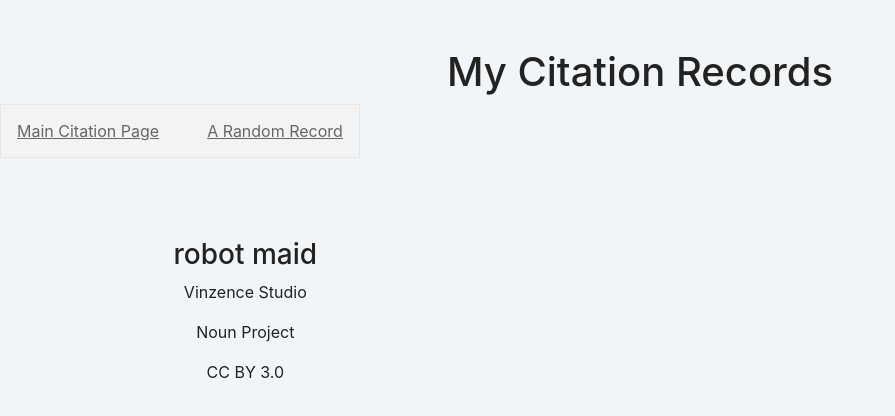
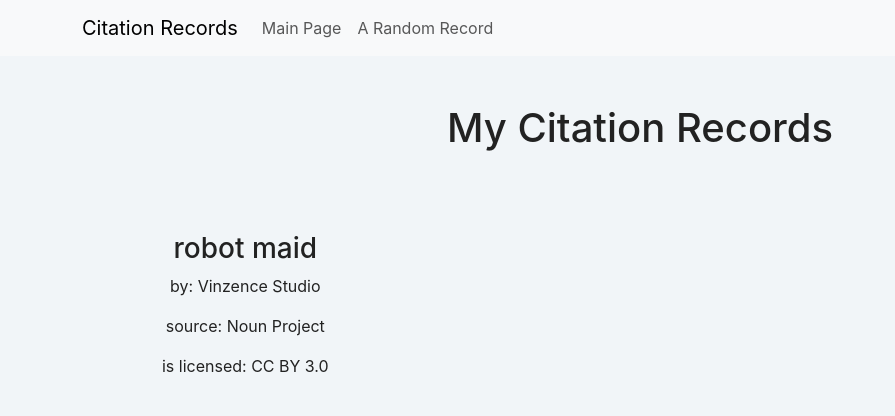
Before and after one commit to scotcorm/ccreactwk2, a React (Create React App) app: page /citations/0 in a window 1280 px wide. Shown: the top 416 px of the page, without its empty margins (0-895 px from the left). Built offline with nearby package versions, Linux system fonts and the light colour scheme.

Commit message:
added react-bootstrap and started new license pg

```diff
--- a/package.json
+++ b/package.json
@@ -8,6 +8,7 @@
     "@testing-library/user-event": "^13.5.0",
     "bootstrap": "^5.3.2",
     "react": "^18.2.0",
+    "react-bootstrap": "^2.9.1",
     "react-dom": "^18.2.0",
     "react-router-dom": "^6.20.1",
     "react-scripts": "5.0.1",
--- a/src/App.js
+++ b/src/App.js
@@ -4,32 +4,51 @@
 import './App.css';
 import Homepage from './components/HomePage';
 import RandomPage from './components/RandomPage';
-// import { Route } from 'react-router';
+
 import { Link, Route, Routes } from 'react-router-dom';
 import CitationDetails from './components/CitationDetails';
+import { Container, Nav, Navbar } from 'react-bootstrap';
 
 function App() {
   const [citationList, setCitationList] = useState(TEST_CITATIONS);
 
   return (
     <div>
+      <Navbar className='nav' bg='light' data-bs-theme='light'>
+        <Container>
+          <Navbar.Brand as={Link} to='/'>
+            Citation Records
+          </Navbar.Brand>
+          <Nav className='me-auto'>
+            <Nav.Link as={Link} to='/'>
+              Main Page
+            </Nav.Link>
+            <Nav.Link as={Link} to='/random'>
+              A Random Record
+            </Nav.Link>
+            {/* <Nav.Link as={Link} to='/LicenseInfo'>
+              Information about Licenses
+            </Nav.Link> */}
+          </Nav>
+        </Container>
+      </Navbar>
       <h1>My Citation Records</h1>
-      <div className="nav">
+      {/* <div className='nav'>
         <ul>
           <li>
             {' '}
-            <Link to="/" className="btn-link me-3">
+            <Link to='/' className='btn-link me-3'>
               Main Citation Page
             </Link>
           </li>
           <li>
             {' '}
-            <Link to="/random" className="btn-link">
+            <Link to='/random' className='btn-link'>
               A Random Record
             </Link>
           </li>
         </ul>
-      </div>
+      </div> */}
 
       {/* <Link to="/" className="btn-link me-3">
         Home
@@ -38,15 +57,15 @@
         Random
       </Link> */}
 
-      <div className="cardFilters">
+      <div className='cardFilters'>
         <Routes>
-          <Route path="/" element={<Homepage citationList={citationList} />} />
+          <Route path='/' element={<Homepage citationList={citationList} />} />
           <Route
-            path="/random"
+            path='/random'
             element={<RandomPage citationList={citationList} />}
           />
           <Route
-            path="/citations/:citationId"
+            path='/citations/:citationId'
             element={<CitationDetails citationList={citationList} />}
           />
         </Routes>
--- a/src/components/CitationDetails.js
+++ b/src/components/CitationDetails.js
@@ -14,9 +14,9 @@
     <div>
       <div>
         <h3>{citation.title}</h3>
-        <p>{citation.creator}</p>
-        <p>{citation.source}</p>
-        <p>{citation.license}</p>
+        <p>by: {citation.creator}</p>
+        <p>source: {citation.source}</p>
+        <p>is licensed: {citation.license}</p>
       </div>
     </div>
   );
--- a/src/components/RandomPage.js
+++ b/src/components/RandomPage.js
@@ -3,7 +3,7 @@
     citationList[Math.floor(Math.random() * citationList.length)];
   return (
     <div>
-      <h5>Featured Citation</h5>
+      <h5>Featured Image:</h5>
       <h2>{randomCitation.title}</h2>
       <img src={randomCitation.img} />
     </div>
--- a/src/index.css
+++ b/src/index.css
@@ -100,7 +100,7 @@
   text-decoration: none;
 }
 
-li a:hover:not(.active) {
+nav a:hover:not(.active) {
   background-color: blue;
   color: white;
 }
```
Also changed, not shown: src/components/LicenseInfo.js (+7 -1 lines), 1 other file (tests, documents, lock files or other folders).
